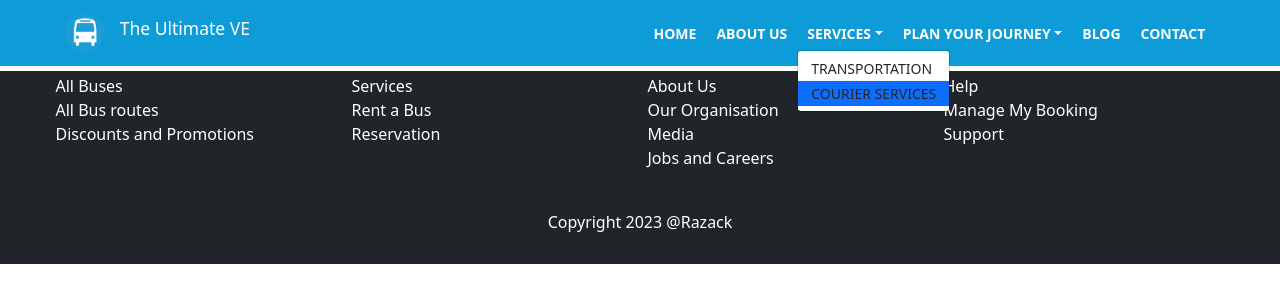
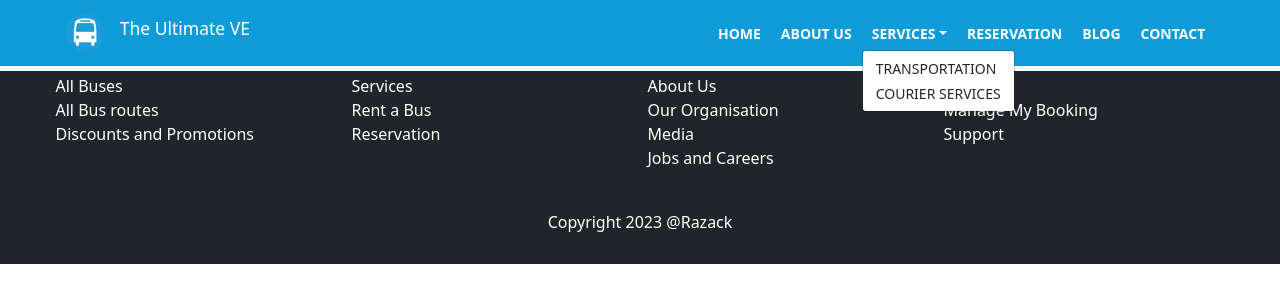
Before and after one commit to razack00/viva, a React (Create React App) app: page / in a window 1280 px wide. Both pictures are taken after a click on the button "SERVICES". Shown: the top 302 px of the page. Built offline with nearby package versions, Linux system fonts and the light colour scheme; data requests are answered from the project's data file.

Commit message:
fixed imports and remove some nav items (route and price)

```diff
--- a/src/components/NavBar.js
+++ b/src/components/NavBar.js
@@ -1,7 +1,4 @@
-import { Row, Col, Container } from 'react-bootstrap/';
-import Nav from 'react-bootstrap/Nav';
-import Navbar from 'react-bootstrap/Navbar';
-import NavDropdown from 'react-bootstrap/NavDropdown';
+import { Row, Col, Container, Nav, Navbar, NavDropdown} from 'react-bootstrap/';
 import { LinkContainer } from 'react-router-bootstrap';
 
 function NavBar() {
@@ -34,23 +31,16 @@ function NavBar() {
                 <Nav.Link>ABOUT US</Nav.Link>
               </LinkContainer>
               <NavDropdown title="SERVICES" id="basic-nav-dropdown" renderMenuOnMount={true}>
-              <LinkContainer to="/about">
-                <NavDropdown.Item>TRANSPORTATION</NavDropdown.Item>
-              </LinkContainer>
-              <LinkContainer to="/">
-                <NavDropdown.Item>COURIER SERVICES</NavDropdown.Item>
-              </LinkContainer>
-              </NavDropdown>
-              <NavDropdown title="PLAN YOUR JOURNEY" id="basic-nav-dropdown" renderMenuOnMount={true}>
-                <LinkContainer to="/">
-                  <NavDropdown.Item>
-                    ROUTES AND PRICES
-                  </NavDropdown.Item>
+                <LinkContainer to="/services/transportServices">
+                  <NavDropdown.Item>TRANSPORTATION</NavDropdown.Item>
                 </LinkContainer>
-                <LinkContainer to="reservation">
-                  <NavDropdown.Item>BOOK A RESERVATION</NavDropdown.Item>
+                <LinkContainer to="/services/CourierServices">
+                  <NavDropdown.Item>COURIER SERVICES</NavDropdown.Item>
                 </LinkContainer>
               </NavDropdown>
+              <LinkContainer to="reservation">
+                  <Nav.Link>RESERVATION</Nav.Link>
+                </LinkContainer>
               <LinkContainer to="/blog">
                 <Nav.Link>BLOG</Nav.Link>
               </LinkContainer>
```
